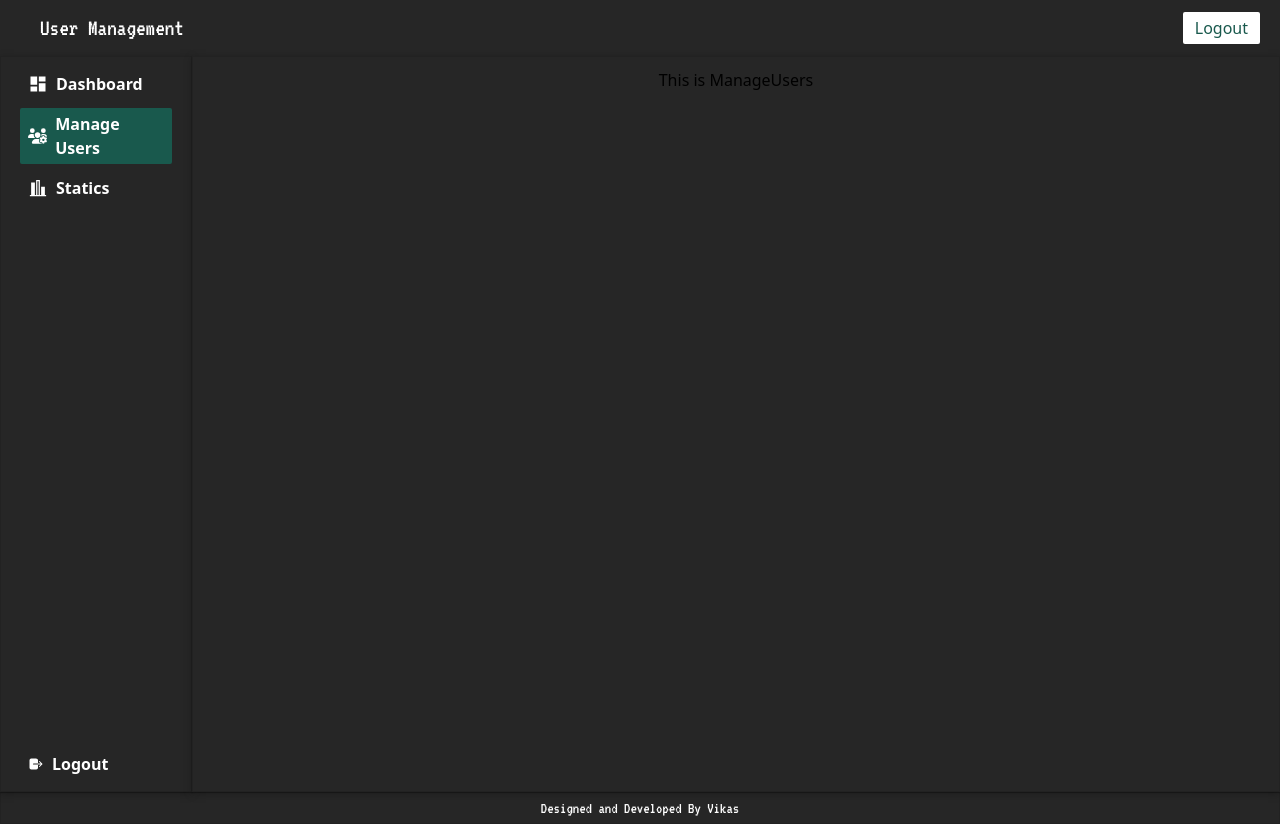
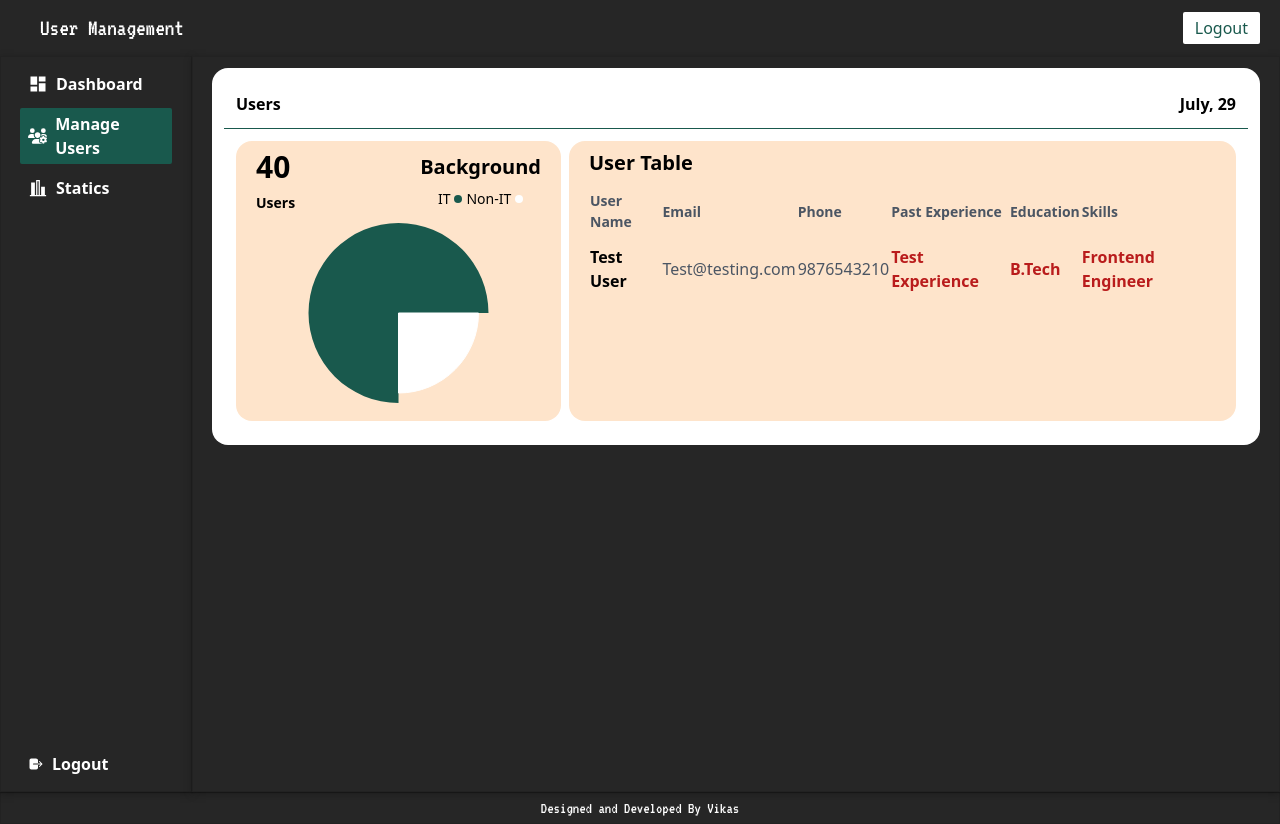
Before and after one commit to vkskumarthakur/React-User-Dashboard, a React (Vite) app: page /manage-users in a window 1280 px wide. Built offline with nearby package versions, Linux system fonts and the light colour scheme; a web font is replaced by a local one.

Commit message:
dashboard piechart, manage users piechart and table added

```diff
--- a/package.json
+++ b/package.json
@@ -13,7 +13,8 @@
     "react": "^18.3.1",
     "react-dom": "^18.3.1",
     "react-icons": "^5.2.1",
-    "react-router-dom": "^6.25.1"
+    "react-router-dom": "^6.25.1",
+    "recharts": "^2.12.7"
   },
   "devDependencies": {
     "@types/react": "^18.3.3",
--- a/src/components/Dashboard.jsx
+++ b/src/components/Dashboard.jsx
@@ -1,10 +1,12 @@
 import React from "react";
+import PieChart from "./PieChart";
+
 
 const Dashboard = () => {
     return (
         <div className="flex items-center justify-between gap-3">
-        <div className="bg-white p-2 rounded-md flex-1 p-3">
-            <div className="flex justify-between items-center p-3">
+            <div className="bg-white p-2 rounded-2xl flex-1 p-3">
+                <div className="flex justify-between items-center p-3 border-b-[1px] border-[#19594D]">
                     <div>
                         <span className="text-md font-semibold">Dashboard</span>
                     </div>
@@ -12,20 +14,37 @@ const Dashboard = () => {
                         <span className="text-md font-semibold">July, 29</span>
                     </div>
                 </div>
-            <div className="bg-gray-300 p-3 flex flex-wrap justify-start gap-2 items-center">
-                <div className="bg-[#19594D] p-2 rounded-md min-w-[48%]"></div>
-                <div className="bg-[#19594D] p-2 rounded-md min-w-[48%]"></div>
-                <div className="bg-[#19594D] p-2 rounded-md min-w-[48%]"></div>
-                <div className="bg-[#19594D] p-2 rounded-md min-w-[48%]"></div>
-                <div className="bg-[#19594D] p-2 rounded-md min-w-[48%]"></div>
-                <div className="bg-[#19594D] p-2 rounded-md min-w-[48%]"></div>
-                <div className="bg-[#19594D] p-2 rounded-md min-w-[48%]"></div>
-                <div className="bg-[#19594D] p-2 rounded-md min-w-[48%]"></div>
-                <div className="bg-[#19594D] p-2 rounded-md flex-1 min-w-[48%]"></div>
+                <div className="p-3 flex flex-wrap justify-between gap-2 items-stretch">
+                    <div className="bg-[#FEE4CB] rounded-2xl py-2 px-5 min-w-[32.5%]">
+                        <div className="flex justify-between items-ceter">
+                        <div className="flex flex-col justify-center gap-2">
+                            <span className="font-semibold text-3xl">40</span>
+                            <span className="font-semibold text-sm">Users</span>
+                        </div>
+                        <div className="flex flex-col justify-center gap-2">
+                            <span className="font-semibold text-xl">Background</span>
+                            <div className="flex justify-center items-center gap-1">
+                                <span className="font-normal text-sm">IT</span>
+                                <span className="bg-[#19594D] rounded-full p-1"></span>
+                                <span className="font-normal text-sm">Non-IT</span>
+                                <span className="bg-white rounded-full p-1"></span>
                             </div>
                         </div>
-        <div className="bg-white p-2 rounded-md flex-1">
+                        </div>
+                        <div>
+                            <PieChart/>
+                        </div>
+                    </div>
+                    {/* <div className="bg-[#FEE4CB] rounded-2xl py-2 px-5 min-w-[32.5%] flex flex-col justify-start gap-2">
+                        <span className="font-semibold text-3xl">40</span>
+                        <span className="font-semibold text-sm">Users</span>
+                    </div>
+                    <div className="bg-[#FEE4CB] rounded-2xl py-2 px-5 min-w-[32.5%] flex flex-col justify-start gap-2">
+                        <span className="font-semibold text-3xl">40</span>
+                        <span className="font-semibold text-sm">Users</span>
+                    </div> */}
 
+                </div>
             </div>
         </div>
     );
--- a/src/components/ManageUsers.jsx
+++ b/src/components/ManageUsers.jsx
@@ -1,11 +1,79 @@
 import React from "react";
+import PieChart from "./PieChart";
 
-const ManageUsers = () => {
-  return (
-    <div className="flex items-center justify-center">
-     <span className="text-black">This is ManageUsers</span>
-    </div>
-  );
+
+const Dashboard = () => {
+    return (
+        <div className="flex items-center justify-between gap-3">
+            <div className="bg-white p-2 rounded-2xl flex-1 p-3">
+                <div className="flex justify-between items-center p-3 border-b-[1px] border-[#19594D]">
+                    <div>
+                        <span className="text-md font-semibold">Users</span>
+                    </div>
+                    <div>
+                        <span className="text-md font-semibold">July, 29</span>
+                    </div>
+                </div>
+                <div className="p-3 flex flex-wrap justify-between gap-2 items-stretch">
+                    <div className="bg-[#FEE4CB] rounded-2xl py-2 px-5 min-w-[32.5%]">
+                        <div className="flex justify-between items-ceter">
+                        <div className="flex flex-col justify-center gap-2">
+                            <span className="font-semibold text-3xl">40</span>
+                            <span className="font-semibold text-sm">Users</span>
+                        </div>
+                        <div className="flex flex-col justify-center gap-2">
+                            <span className="font-semibold text-xl">Background</span>
+                            <div className="flex justify-center items-center gap-1">
+                                <span className="font-normal text-sm">IT</span>
+                                <span className="bg-[#19594D] rounded-full p-1"></span>
+                                <span className="font-normal text-sm">Non-IT</span>
+                                <span className="bg-white rounded-full p-1"></span>
+                            </div>
+                        </div>
+                        </div>
+                        <div>
+                            <PieChart/>
+                        </div>
+                    </div>
+                    <div className="bg-[#FEE4CB] rounded-2xl py-2 px-5 min-w-[32.5%] flex-1 flex-col justify-start gap-2">
+                    <div className="flex justify-between items-ceter">
+                        <div className="flex flex-col justify-center gap-2">
+                            <span className="font-semibold text-xl">User Table</span>
+                            {/* <span className="font-semibold text-sm">Users</span> */}
+                        </div>
+                        {/* <div className="flex flex-col justify-center gap-2">
+                            <span className="font-semibold text-2xl">Background</span>
+                        </div> */}
+                        </div>
+                        <div className="">
+                        <table className="table-auto w-full h-full border-spacing-1 mt-3">
+                <thead className="font-normal text-[14px] text-left text-gray-600 mb-10">
+                  <tr>
+                    <th>User Name</th>
+                    <th>Email</th>
+                    <th>Phone</th>
+                    <th>Past Experience</th>
+                    <th>Education</th>
+                    <th>Skills</th>
+                  </tr>
+                </thead>
+                <tbody>
+                    <tr className="text-base text-[12px]">
+                      <td className="text-black font-semibold pt-3">Test User</td>
+                      <td className="text-gray-600 pt-3">Test@testing.com</td>
+                      <td className="text-gray-600 pt-3">9876543210</td>
+                      <td className="text-red-700 font-semibold pt-3">Test Experience</td>
+                      <td className="text-red-700 font-semibold pt-3">B.Tech</td>
+                      <td className="text-red-700 font-semibold pt-3">Frontend Engineer </td>
+                    </tr>
+                </tbody>
+              </table>
+                        </div>
+                    </div>
+                </div>
+            </div>
+        </div>
+    );
 };
 
-export default ManageUsers;
+export default Dashboard;
--- /dev/null
+++ b/src/components/PieChart.jsx
@@ -0,0 +1,78 @@
+import React from 'react';
+import {
+  PieChart,
+  Pie,
+  Sector,
+  Cell,
+  Tooltip,
+  ResponsiveContainer
+} from 'recharts';
+
+// Sample data
+const data = [
+  { name: 'IT', value: 30 },
+  { name: 'Non-IT', value: 10 },
+];
+
+// Define custom active shape
+const renderActiveShape = (props) => {
+  const { cx, cy, midAngle, innerRadius, outerRadius, startAngle, endAngle, fill } = props;
+
+  return (
+    <g>
+      <Sector
+        cx={cx}
+        cy={cy}
+        innerRadius={innerRadius}
+        outerRadius={outerRadius}
+        startAngle={startAngle}
+        endAngle={endAngle}
+        fill={fill}
+      />
+      <Sector
+        cx={cx}
+        cy={cy}
+        innerRadius={innerRadius}
+        outerRadius={outerRadius + 10}
+        startAngle={startAngle}
+        endAngle={endAngle}
+        fill={fill}
+      />
+    </g>
+  );
+};
+
+// Custom PieChart component
+const CustomPieChart = () => {
+  const [activeIndex, setActiveIndex] = React.useState(0);
+
+  const handlePieEnter = (data, index) => {
+    setActiveIndex(index);
+  };
+
+  return (
+    <ResponsiveContainer width="100%" height={200}>
+      <PieChart>
+        <Tooltip />
+        <Pie
+          data={data}
+          cx="50%"
+          cy="50%"
+          labelLine={false}
+          outerRadius={80}
+          fill="#8884d8"
+          dataKey="value"
+          activeIndex={activeIndex}
+          activeShape={renderActiveShape}
+          onMouseEnter={handlePieEnter}
+        >
+          {data.map((entry, index) => (
+            <Cell key={`cell-${index}`} fill={index === activeIndex ? '#19594D' : '#ffffff'} />
+          ))}
+        </Pie>
+      </PieChart>
+    </ResponsiveContainer>
+  );
+};
+
+export default CustomPieChart;
```
Also changed, not shown: 1 other file (tests, documents, lock files or other folders). Lines whose indentation alone changed are shown as unchanged.
